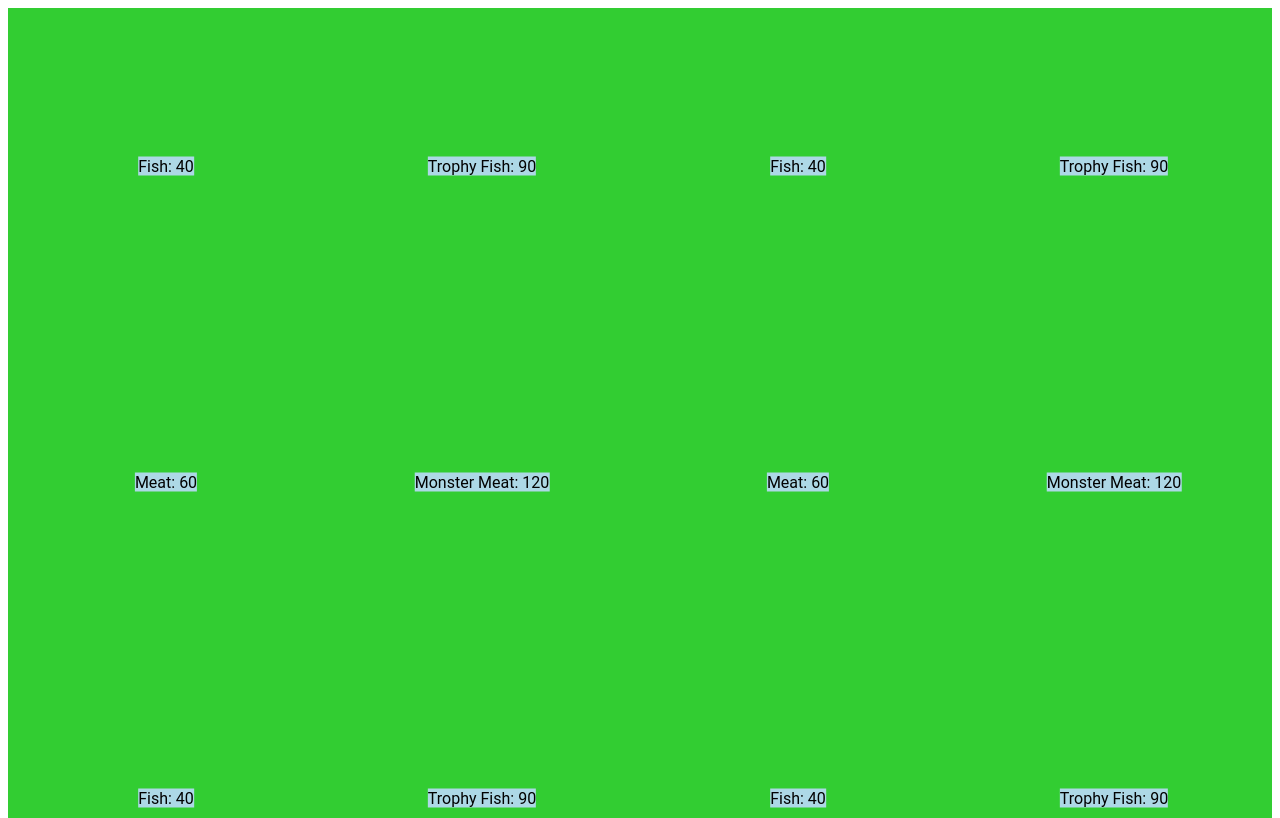
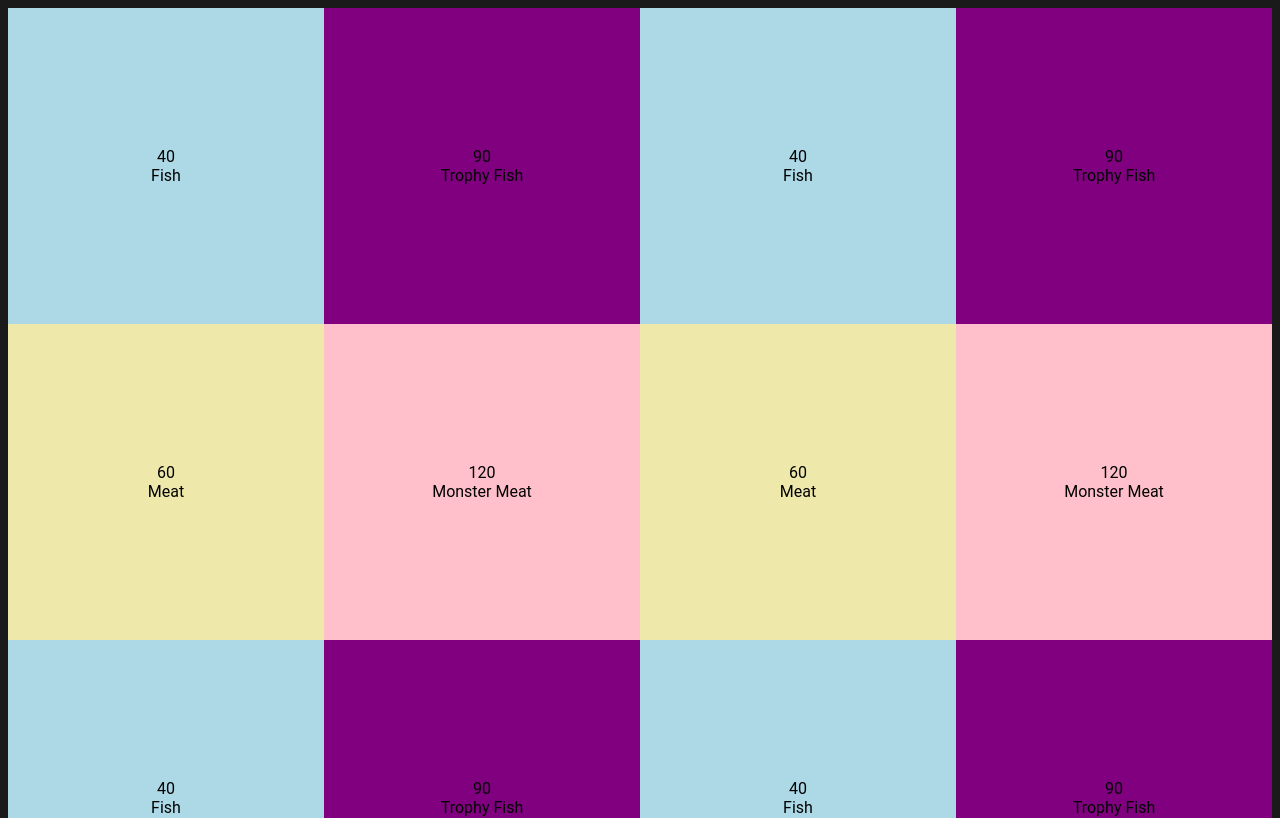
Before and after one commit to Misacorp/sea-of-thieves-cooking-timer, a React (Create React App) app: page / in a window 1280 px wide. Shown: the top 818 px of the page. Built offline with nearby package versions, Linux system fonts and the light colour scheme; what webfontloader would draw is missing.

Commit message:
Renamed timers to buttons

```diff
--- /dev/null
+++ b/src/components/FoodButtons/FishButton.jsx
@@ -0,0 +1,15 @@
+import styled from 'styled-components';
+
+import Button from './FoodButton';
+import { Fish } from '../../types/Foods';
+
+/**
+ * Button to start cooking fish.
+ */
+const FishButton = styled(Button).attrs({
+  options: Fish,
+})`
+  background-color: lightblue;
+`;
+
+export default FishButton;
--- /dev/null
+++ b/src/components/FoodButtons/FoodButton.jsx
@@ -0,0 +1,49 @@
+import React from 'react';
+import styled from 'styled-components';
+import PropTypes from 'prop-types';
+
+const FoodButton = ({ options, className, onClick }) => {
+  const { duration, title } = options;
+
+  return (
+    <button type="button" className={className} onClick={onClick}>
+      <div>
+        {duration}
+        <br />
+        {title}
+      </div>
+    </button>
+  );
+};
+
+FoodButton.propTypes = {
+  options: PropTypes.shape({
+    duration: PropTypes.number,
+    title: PropTypes.string,
+  }),
+  className: PropTypes.string,
+  onClick: PropTypes.func,
+};
+
+const Timer = styled(FoodButton)`
+  position: relative;
+  margin: 0;
+  padding: 0;
+  border: none;
+  font: inherit;
+  color: inherit;
+  background-color: transparent;
+  /* show a hand cursor on hover; some argue that we
+  should keep the default arrow cursor for buttons */
+  cursor: pointer;
+
+  & > * {
+    position: absolute;
+    top: 50%;
+    left: 50%;
+    transform: translate(-50%, -50%);
+    text-align: center;
+  }
+`;
+
+export default Timer;
--- /dev/null
+++ b/src/components/FoodButtons/MeatButton.jsx
@@ -0,0 +1,15 @@
+import styled from 'styled-components';
+
+import Button from './FoodButton';
+import { Meat } from '../../types/Foods';
+
+/**
+ * Meat cooking button.
+ */
+const MeatButton = styled(Button).attrs({
+  options: Meat,
+})`
+  background-color: palegoldenrod;
+`;
+
+export default MeatButton;
--- /dev/null
+++ b/src/components/FoodButtons/MonsterMeatButton.jsx
@@ -0,0 +1,15 @@
+import styled from 'styled-components';
+
+import Button from './FoodButton';
+import { MonsterMeat } from '../../types/Foods';
+
+/**
+ * Monster meat cooking button.
+ */
+const MonsterMeatButton = styled(Button).attrs({
+  options: MonsterMeat,
+})`
+  background-color: pink;
+`;
+
+export default MonsterMeatButton;
--- /dev/null
+++ b/src/components/FoodButtons/TrophyFishButton.jsx
@@ -0,0 +1,15 @@
+import styled from 'styled-components';
+
+import Button from './FoodButton';
+import { TrophyFish } from '../../types/Foods';
+
+/**
+ * Trophy Fish cooking button.
+ */
+const TrophyFishButton = styled(Button).attrs({
+  options: TrophyFish,
+})`
+  background-color: purple;
+`;
+
+export default TrophyFishButton;
--- a/src/components/FoodSelect.jsx
+++ b/src/components/FoodSelect.jsx
@@ -1,24 +1,56 @@
-import React from 'react';
+import React, { useState } from 'react';
 import PropTypes from 'prop-types';
 
-import Timer from './Timer';
-import { Fish, TrophyFish, Meat, MonsterMeat } from '../types/Foods';
-
 import { SquareContent } from './Generic/Containers/SquareContainer';
+import FishButton from './FoodButtons/FishButton';
+import TrophyFishButton from './FoodButtons/TrophyFishButton';
+import MeatButton from './FoodButtons/MeatButton';
+import MonsterMeatButton from './FoodButtons/MonsterMeatButton';
 
 /**
  * Food selection container.
- * Should eventually hold state for what is being cooked and show a timer when a food has been selected.
+ * Should eventually hold state for what is being cooked and show a Button when a food has been selected.
  */
 const FoodSelect = ({ className }) => {
+  const [food, setFood] = useState(null);
+
+  let content = null;
+
+  // If no food has been selected, let the user select what they want to cook.
+  if (!food) {
+    content = (
+      <React.Fragment>
+        <FishButton onClick={() => setFood('FISH')} />
+        <TrophyFishButton onClick={() => setFood('TROPHY_FISH')} />
+        <MeatButton onClick={() => setFood('MEAT')} />
+        <MonsterMeatButton onClick={() => setFood('MONSTER_MEAT')} />
+      </React.Fragment>
+    );
+  }
+
+  // Otherwise only show the respective Button (man this is some bad structure)
+  else {
+    switch (food) {
+      case 'FISH':
+        content = <FishButton />;
+        break;
+      case 'TROPHY_FISH':
+        content = <TrophyFishButton />;
+        break;
+      case 'MEAT':
+        content = <MeatButton />;
+        break;
+      case 'MONSTER_MEAT':
+        content = <MonsterMeatButton />;
+        break;
+      default:
+        content = <div>wat</div>;
+    }
+  }
+
   return (
     <div className={className}>
-      <SquareContent>
-        <Timer options={Fish} />
-        <Timer options={TrophyFish} />
-        <Timer options={Meat} />
-        <Timer options={MonsterMeat} />
-      </SquareContent>
+      <SquareContent>{content}</SquareContent>
     </div>
   );
 };
--- a/src/components/Timer.jsx
+++ /dev/null
@@ -1,39 +0,0 @@
-import React from 'react';
-import styled from 'styled-components';
-import PropTypes from 'prop-types';
-
-const TimerBase = ({ options, className }) => {
-  const { duration, title } = options;
-
-  return (
-    <div className={className}>
-      <div>
-        {title}: {duration}
-      </div>
-    </div>
-  );
-};
-
-const Timer = styled(TimerBase)`
-  height: 100%;
-  background-color: limegreen;
-  position: relative;
-
-  & > * {
-    background-color: lightblue;
-    position: absolute;
-    top: 50%;
-    left: 50%;
-    transform: translate(-50%, -50%);
-  }
-`;
-
-TimerBase.propTypes = {
-  options: PropTypes.shape({
-    duration: PropTypes.number,
-    title: PropTypes.string,
-  }),
-  className: PropTypes.string,
-};
-
-export default Timer;
--- a/src/styles/GlobalStyles.jsx
+++ b/src/styles/GlobalStyles.jsx
@@ -4,6 +4,7 @@ const GlobalStyles = createGlobalStyle`
   body {
     font-family: ${({ theme }) => theme.typography.base.fontFamily};
     color: ${({ theme }) => theme.palette.typography.dark};
+    background-color: #1A1A1A;
   }
 
   h1, h2, h3, h4, h5, h6 {
```
